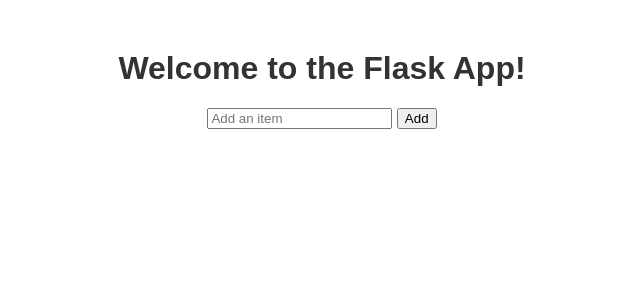
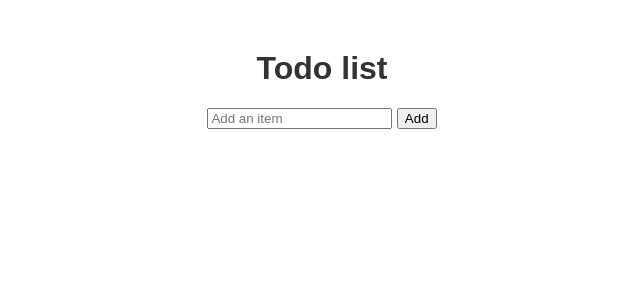
Before and after one commit to AzureBot/flask_app, a Flask app: page / in a window 1280 px wide. Shown: the top 300 px of the page, without its empty margins (318-958 px from the left). Run offline with Flask 2, Linux system fonts and the light colour scheme; data that the repository does not hold is empty; some libraries are stand-ins or nearby versions.

Commit message:
Update index.html

```diff
--- a/templates/index.html
+++ b/templates/index.html
@@ -26,7 +26,7 @@
     <script src="{{ url_for('static', filename='script.js') }}" defer></script>
 </head>
 <body>
-    <h1>Welcome to the Flask App!</h1>
+    <h1>Todo list</h1>
     <div class="container">
         <form id="addForm">
             <input type="text" name="item" id="itemInput" placeholder="Add an item" required>
```
